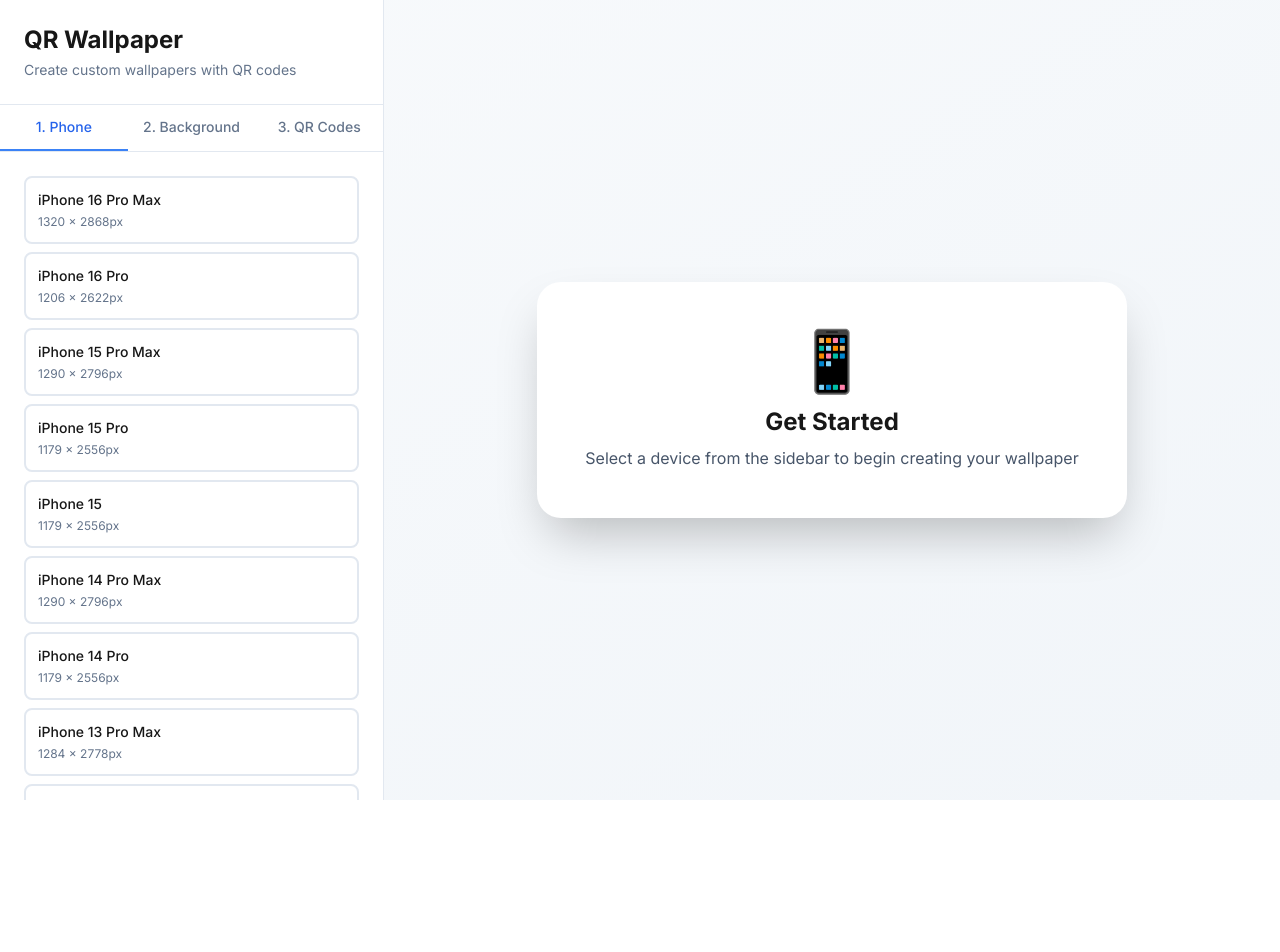
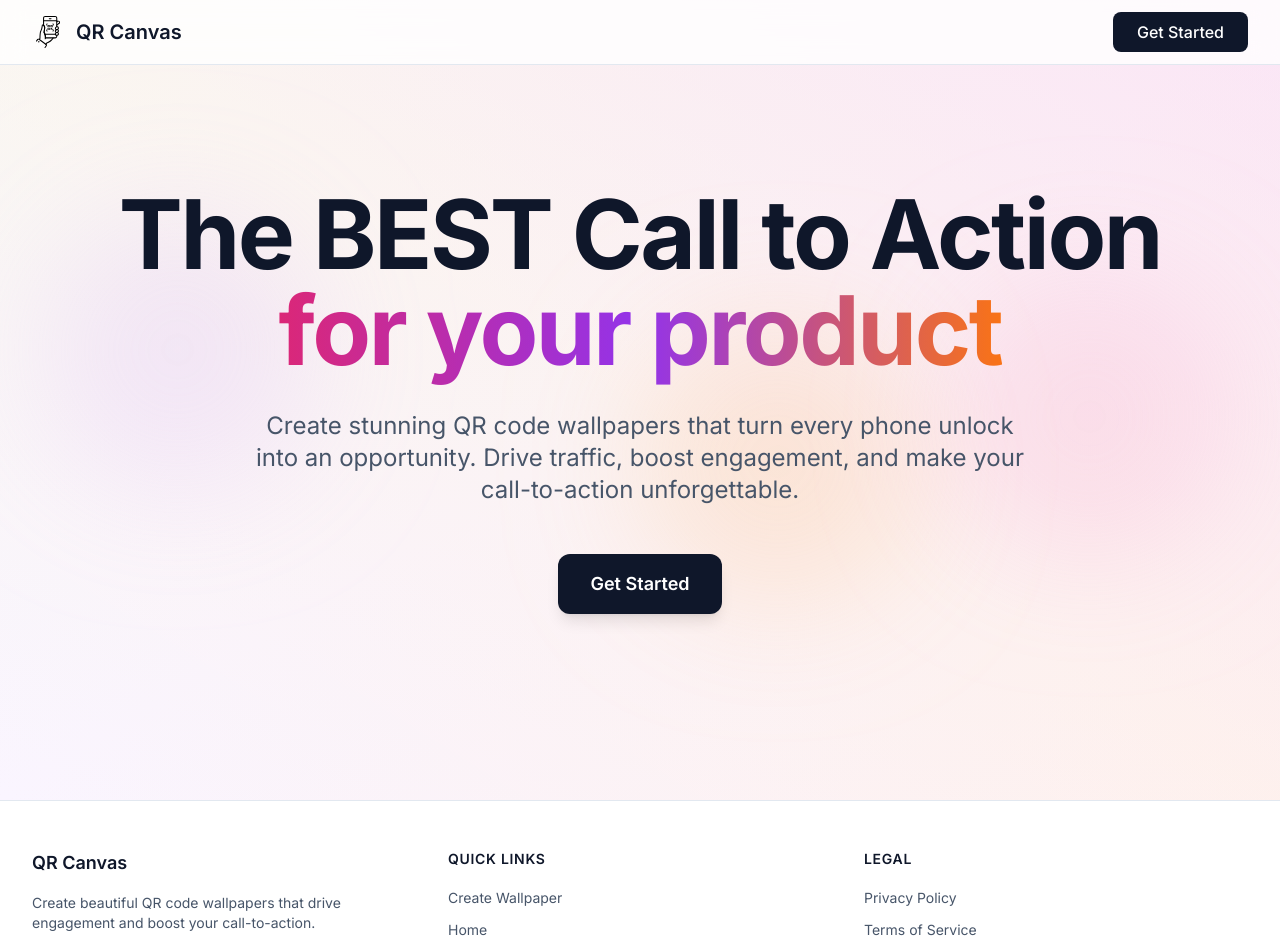
Before and after one commit to justrocketsci/phone-wallpaper, a Next.js app: page / in a window 1280 px wide. Shown: the top 952 px of the page. Before the commit the page ends 800 px from the top, so only its background shows below. Built offline with nearby package versions, Linux system fonts and the light colour scheme.

Commit message:
added landing page

```diff
--- /dev/null
+++ b/src/app/create/page.tsx
@@ -0,0 +1,9 @@
+import WallpaperCreator from '@/components/WallpaperCreator'
+
+export default function CreatePage() {
+  return (
+    <main className="min-h-screen bg-gradient-to-br from-slate-50 to-slate-100 dark:from-slate-900 dark:to-slate-800">
+      <WallpaperCreator />
+    </main>
+  )
+}
--- a/src/app/globals.css
+++ b/src/app/globals.css
@@ -23,4 +23,28 @@
   .text-balance {
     text-wrap: balance;
   }
+
+  .animation-delay-2000 {
+    animation-delay: 2s;
+  }
+
+  .animation-delay-4000 {
+    animation-delay: 4s;
+  }
 }
+
+@keyframes blob {
+  0%, 100% {
+    transform: translate(0, 0) scale(1);
+  }
+  33% {
+    transform: translate(30px, -50px) scale(1.1);
+  }
+  66% {
+    transform: translate(-20px, 20px) scale(0.9);
+  }
+}
+
+.animate-blob {
+  animation: blob 7s infinite;
+}
--- a/src/app/layout.tsx
+++ b/src/app/layout.tsx
@@ -28,8 +28,8 @@
 })
 
 export const metadata: Metadata = {
-  title: 'QR Wallpaper Creator',
-  description: 'Create beautiful QR code wallpapers for your phone',
+  title: 'QR Canvas - Create Beautiful QR Code Wallpapers',
+  description: 'Create stunning QR code wallpapers that drive engagement and boost your call-to-action',
 }
 
 export default function RootLayout({
--- a/src/app/page.tsx
+++ b/src/app/page.tsx
@@ -1,9 +1,13 @@
-import WallpaperCreator from '@/components/WallpaperCreator'
+import { Navigation } from '@/components/LandingPage/Navigation'
+import { Hero } from '@/components/LandingPage/Hero'
+import { Footer } from '@/components/LandingPage/Footer'
 
 export default function Home() {
   return (
-    <main className="min-h-screen bg-gradient-to-br from-slate-50 to-slate-100 dark:from-slate-900 dark:to-slate-800">
-      <WallpaperCreator />
-    </main>
+    <div className="min-h-screen">
+      <Navigation />
+      <Hero />
+      <Footer />
+    </div>
   )
 }
--- /dev/null
+++ b/src/components/LandingPage/Footer.tsx
@@ -0,0 +1,68 @@
+import Link from 'next/link'
+
+export function Footer() {
+  const currentYear = new Date().getFullYear()
+
+  return (
+    <footer className="relative z-10 border-t border-slate-200 dark:border-slate-800 bg-white/50 dark:bg-slate-900/50 backdrop-blur-sm">
+      <div className="max-w-7xl mx-auto px-6 lg:px-8 py-12">
+        <div className="grid grid-cols-1 md:grid-cols-3 gap-8">
+          {/* Brand */}
+          <div>
+            <h3 className="text-lg font-semibold text-slate-900 dark:text-white mb-4">
+              QR Canvas
+            </h3>
+            <p className="text-slate-600 dark:text-slate-400 text-sm">
+              Create beautiful QR code wallpapers that drive engagement and boost your call-to-action.
+            </p>
+          </div>
+
+          {/* Quick Links */}
+          <div>
+            <h4 className="text-sm font-semibold text-slate-900 dark:text-white mb-4 uppercase tracking-wider">
+              Quick Links
+            </h4>
+            <ul className="space-y-2">
+              <li>
+                <Link href="/create" className="text-slate-600 dark:text-slate-400 hover:text-slate-900 dark:hover:text-white transition-colors text-sm">
+                  Create Wallpaper
+                </Link>
+              </li>
+              <li>
+                <Link href="/" className="text-slate-600 dark:text-slate-400 hover:text-slate-900 dark:hover:text-white transition-colors text-sm">
+                  Home
+                </Link>
+              </li>
+            </ul>
+          </div>
+
+          {/* Legal */}
+          <div>
+            <h4 className="text-sm font-semibold text-slate-900 dark:text-white mb-4 uppercase tracking-wider">
+              Legal
+            </h4>
+            <ul className="space-y-2">
+              <li>
+                <a href="#" className="text-slate-600 dark:text-slate-400 hover:text-slate-900 dark:hover:text-white transition-colors text-sm">
+                  Privacy Policy
+                </a>
+              </li>
+              <li>
+                <a href="#" className="text-slate-600 dark:text-slate-400 hover:text-slate-900 dark:hover:text-white transition-colors text-sm">
+                  Terms of Service
+                </a>
+              </li>
+            </ul>
+          </div>
+        </div>
+
+        {/* Copyright */}
+        <div className="mt-12 pt-8 border-t border-slate-200 dark:border-slate-800">
+          <p className="text-center text-slate-600 dark:text-slate-400 text-sm">
+            © {currentYear} QR Canvas. All rights reserved.
+          </p>
+        </div>
+      </div>
+    </footer>
+  )
+}
--- /dev/null
+++ b/src/components/LandingPage/Hero.tsx
@@ -0,0 +1,47 @@
+import Link from 'next/link'
+
+export function Hero() {
+  return (
+    <section className="relative min-h-screen flex items-center justify-center overflow-hidden">
+      {/* Gradient Background - Stripe-inspired with slate blend */}
+      <div className="absolute inset-0 bg-gradient-to-br from-slate-50 via-purple-50 to-pink-50 dark:from-slate-900 dark:via-purple-950 dark:to-pink-950">
+        <div className="absolute inset-0 bg-gradient-to-tr from-transparent via-orange-100/30 to-pink-200/40 dark:from-transparent dark:via-orange-950/30 dark:to-pink-900/40"></div>
+      </div>
+
+      {/* Content */}
+      <div className="relative z-10 max-w-7xl mx-auto px-6 lg:px-8 py-32">
+        <div className="text-center">
+          {/* Headline */}
+          <h1 className="text-6xl md:text-7xl lg:text-8xl font-bold text-slate-900 dark:text-white mb-8 tracking-tight">
+            The BEST Call to Action
+            <br />
+            <span className="bg-gradient-to-r from-pink-600 via-purple-600 to-orange-500 bg-clip-text text-transparent">
+              for your product
+            </span>
+          </h1>
+
+          {/* Sub-headline */}
+          <p className="text-xl md:text-2xl text-slate-600 dark:text-slate-300 mb-12 max-w-3xl mx-auto leading-relaxed">
+            Create stunning QR code wallpapers that turn every phone unlock into an opportunity.
+            Drive traffic, boost engagement, and make your call-to-action unforgettable.
+          </p>
+
+          {/* CTA Button */}
+          <div className="flex flex-col sm:flex-row gap-4 justify-center items-center">
+            <Link
+              href="/create"
+              className="px-8 py-4 bg-slate-900 dark:bg-white text-white dark:text-slate-900 rounded-xl font-semibold text-lg hover:bg-slate-800 dark:hover:bg-slate-100 transition-all duration-200 hover:scale-105 shadow-lg hover:shadow-xl"
+            >
+              Get Started
+            </Link>
+          </div>
+        </div>
+      </div>
+
+      {/* Decorative gradient blobs */}
+      <div className="absolute top-1/4 left-10 w-72 h-72 bg-purple-300 dark:bg-purple-700 rounded-full mix-blend-multiply dark:mix-blend-soft-light filter blur-3xl opacity-20 animate-blob"></div>
+      <div className="absolute top-1/3 right-10 w-72 h-72 bg-pink-300 dark:bg-pink-700 rounded-full mix-blend-multiply dark:mix-blend-soft-light filter blur-3xl opacity-20 animate-blob animation-delay-2000"></div>
+      <div className="absolute bottom-1/4 left-1/2 w-72 h-72 bg-orange-300 dark:bg-orange-700 rounded-full mix-blend-multiply dark:mix-blend-soft-light filter blur-3xl opacity-20 animate-blob animation-delay-4000"></div>
+    </section>
+  )
+}
--- /dev/null
+++ b/src/components/LandingPage/Navigation.tsx
@@ -0,0 +1,38 @@
+import Link from 'next/link'
+import Image from 'next/image'
+
+export function Navigation() {
+  return (
+    <nav className="fixed top-0 left-0 right-0 z-50 bg-white/80 dark:bg-slate-900/80 backdrop-blur-md border-b border-slate-200 dark:border-slate-800">
+      <div className="max-w-7xl mx-auto px-6 lg:px-8">
+        <div className="flex items-center justify-between h-16">
+          {/* Logo/Brand */}
+          <div className="flex items-center gap-3">
+            <Link href="/" className="flex items-center gap-3">
+              <Image
+                src="/product-logo.svg"
+                alt="QR Canvas Logo"
+                width={32}
+                height={32}
+                className="w-8 h-8"
+              />
+              <span className="text-xl font-semibold text-slate-900 dark:text-white">
+                QR Canvas
+              </span>
+            </Link>
+          </div>
+
+          {/* CTA Button */}
+          <div>
+            <Link
+              href="/create"
+              className="px-6 py-2.5 bg-slate-900 dark:bg-white text-white dark:text-slate-900 rounded-lg font-medium hover:bg-slate-800 dark:hover:bg-slate-100 transition-colors duration-200"
+            >
+              Get Started
+            </Link>
+          </div>
+        </div>
+      </div>
+    </nav>
+  )
+}
```
Also changed, not shown: public/product-logo.svg (added).
